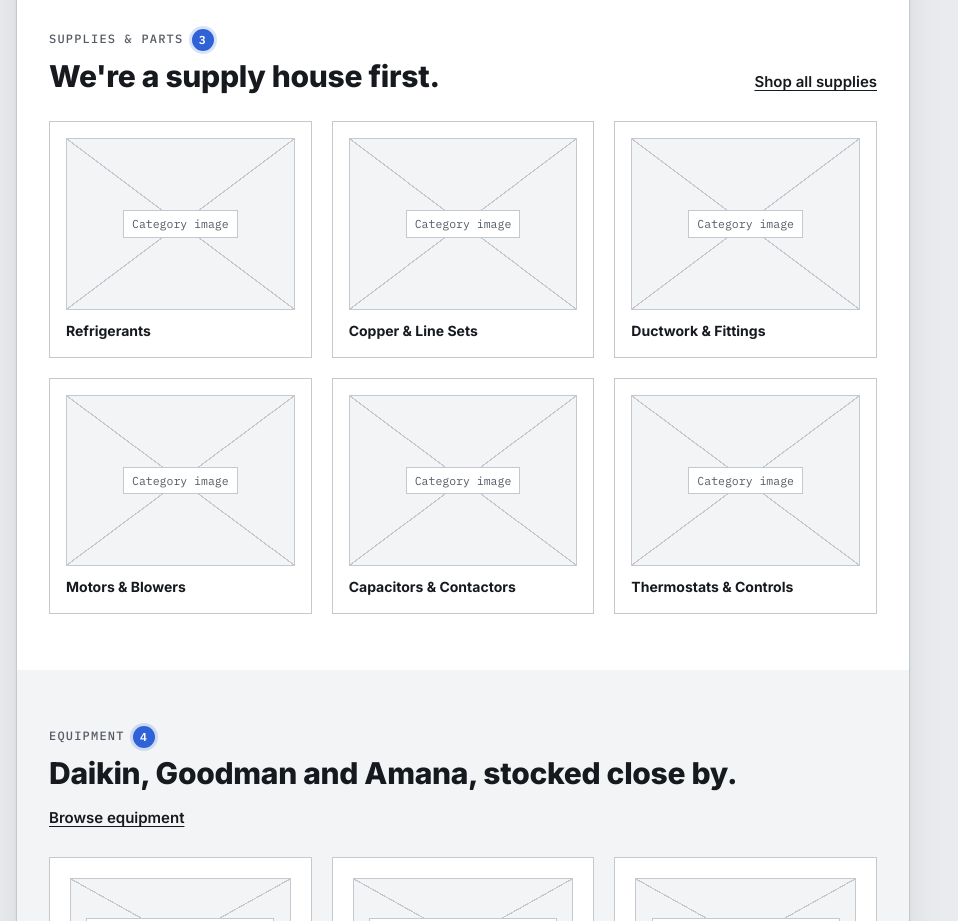
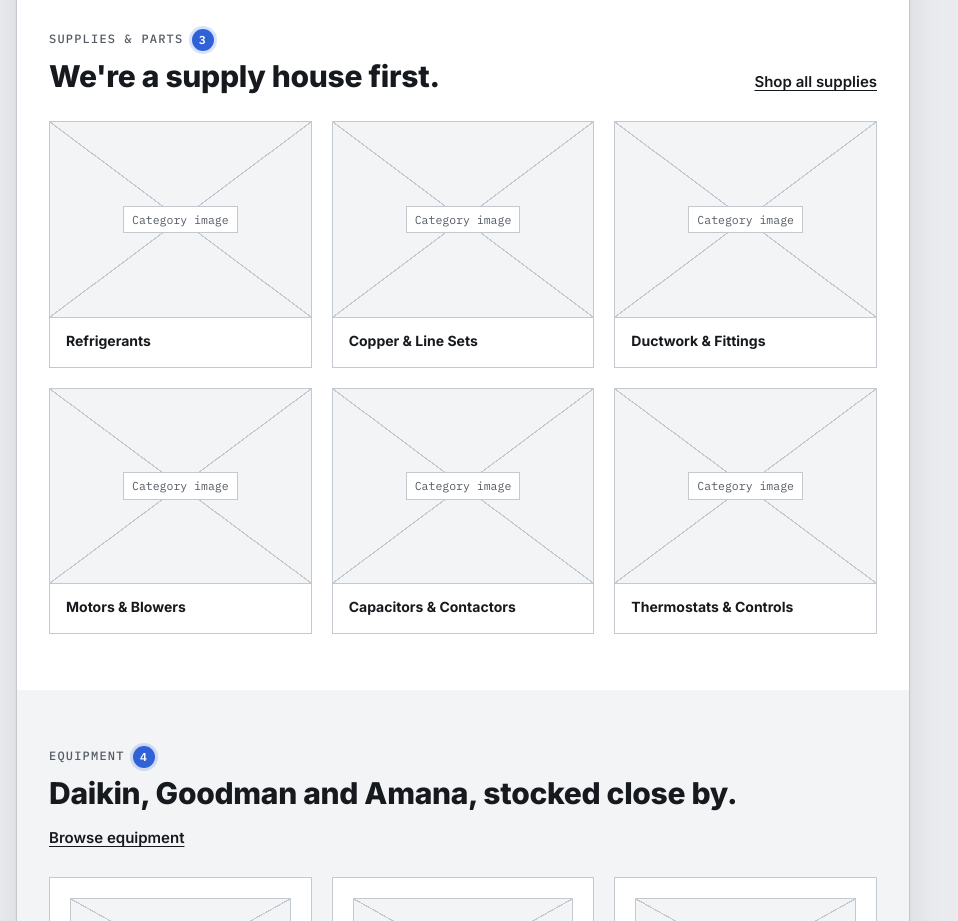
Before and after one commit to wildfireideas/WF-DS-Test, a plain HTML site: page wireframes/index.html in a window 1280 px wide. Shown: the part 1080-2001 px from the top of the page, without its empty margins (0-958 px from the left). Drawn offline with Linux system fonts and the light colour scheme.

Commit message:
Make category card images full-bleed to match Figma
Category cards with an image drop their inner padding so the image
runs edge to edge inside the border; the name keeps 16px side and
bottom padding. Images keep a fixed 4:3 shape so cards in a row with
two-line names don't stretch them. Text-only category tiles are
unchanged.

Co-Authored-By: Claude Opus 5.5 <noreply@anthropic.com>
Claude-Session: https://claude.ai/code/session_01YFNE4iRVDZ6whysiiCtLEt

```diff
--- a/wireframes/index.html
+++ b/wireframes/index.html
@@ -291,6 +291,13 @@ fieldset { border: 0; padding: 0; margin: 0; min-width: 0; }
 .cat { border: 1px solid var(--g3); padding: 16px; text-decoration: none; display: grid; gap: 10px; background: var(--paper); min-width: 0; }
 .cat:hover { border-color: var(--ink); }
 .cat .ph { min-height: 0; aspect-ratio: 4/3; }
+/* Category cards with an image: full-bleed image, name padded below (matches the Figma Category card component) */
+.cat:has(> .ph) { padding: 0; gap: 0; align-content: start; }
+.cat:has(> .ph) > .ph { border: 0; border-bottom: 1px solid var(--g3); width: 100%; }
+.cat:has(> .ph) > :not(.ph) { padding-inline: 16px; }
+.cat:has(> .ph) > .ph + * { padding-top: 12px; }
+.cat:has(> .ph) > :not(.ph) + :not(.ph) { padding-top: 4px; }
+.cat:has(> .ph) > :last-child { padding-bottom: 16px; }
 .crumbs { font-size: 14px; color: var(--g5); padding-block: 16px 0; }
 .crumbs ol { list-style: none; margin: 0; padding: 0; display: flex; flex-wrap: wrap; gap: 6px; }
 .crumbs li + li::before { content: "/"; margin-right: 6px; }
```
